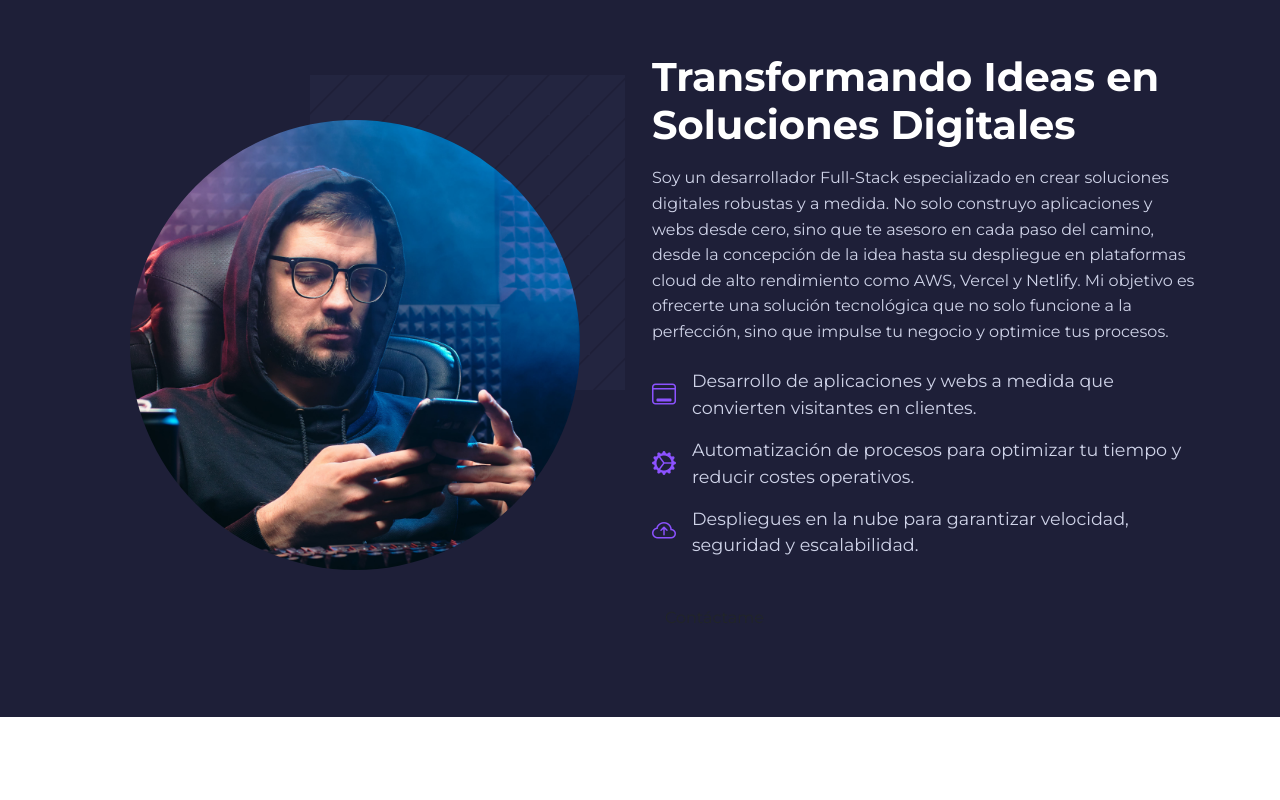
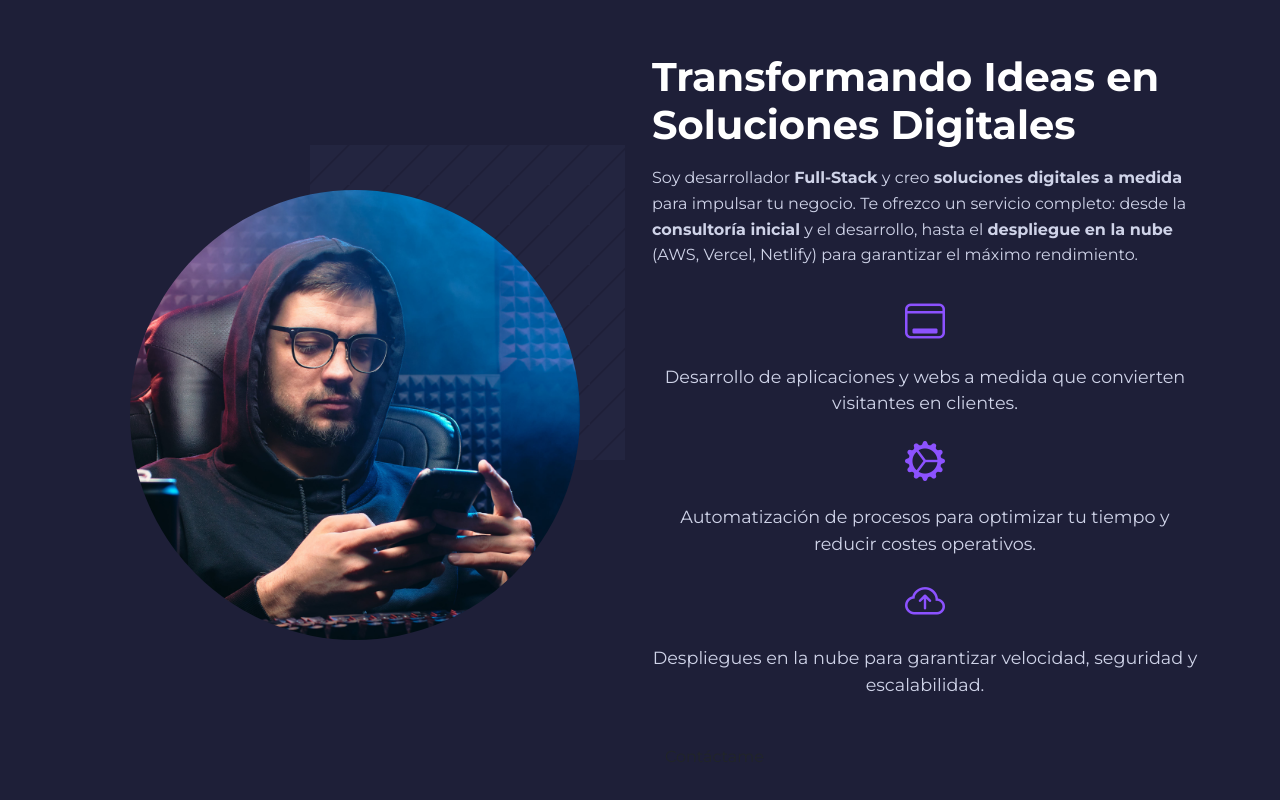
Before and after one commit to CarlosGorostiaga/portfolio, an Angular app: page / in a window 1280 px wide. Shown: the part 720-1520 px from the top of the page. Before the commit the page ends 1437 px from the top, so only its background shows below. Built offline with nearby package versions, Linux system fonts and the light colour scheme.

Commit message:
Mjeoras esteticas

```diff
--- a/src/app/components/about-me/about-me.component.css
+++ b/src/app/components/about-me/about-me.component.css
@@ -21,14 +21,17 @@
 /* --- Lista de Características --- */
 .feature-list li {
   display: flex;
-  align-items: center;
+  flex-direction: column; /* <-- CAMBIO: Apila los elementos verticalmente */
+  align-items: center;   /* <-- CAMBIO: Centra el icono y el texto */
+  text-align: center;    /* <-- CAMBIO: Centra el texto si ocupa varias líneas */
   font-size: 1.1rem;
 }
 
 .feature-list i {
-  color: #8c52ff; /* El color morado brillante de tus botones */
-  font-size: 1.5rem;
-  margin-right: 1rem;
+  color: #8c52ff;
+  font-size: 2.5rem;      /* <-- CAMBIO: Icono más grande */
+  margin-right: 0;        /* <-- CAMBIO: Quitamos el margen derecho */
+  margin-bottom: 0.75rem; /* <-- CAMBIO: Añadimos espacio debajo del icono */
 }
 
 /* --- Columna de Imagen (Izquierda) - El Truco Principal --- */
--- a/src/app/components/about-me/about-me.component.html
+++ b/src/app/components/about-me/about-me.component.html
@@ -15,14 +15,14 @@
         <h2 class="section-title mb-3">
           Transformando Ideas en Soluciones Digitales
         </h2>
+
         <p class="section-paragraph mb-4">
-          Soy un desarrollador Full-Stack especializado en crear soluciones
-          digitales robustas y a medida. No solo construyo aplicaciones y webs
-          desde cero, sino que te asesoro en cada paso del camino, desde la
-          concepción de la idea hasta su despliegue en plataformas cloud de alto
-          rendimiento como AWS, Vercel y Netlify. Mi objetivo es ofrecerte una
-          solución tecnológica que no solo funcione a la perfección, sino que
-          impulse tu negocio y optimice tus procesos.
+          Soy desarrollador <strong>Full-Stack</strong> y creo
+          <strong>soluciones digitales a medida</strong> para impulsar tu
+          negocio. Te ofrezco un servicio completo: desde la
+          <strong>consultoría inicial</strong> y el desarrollo, hasta el
+          <strong>despliegue en la nube</strong> (AWS, Vercel, Netlify) para
+          garantizar el máximo rendimiento.
         </p>
 
         <ul class="feature-list list-unstyled">
```
